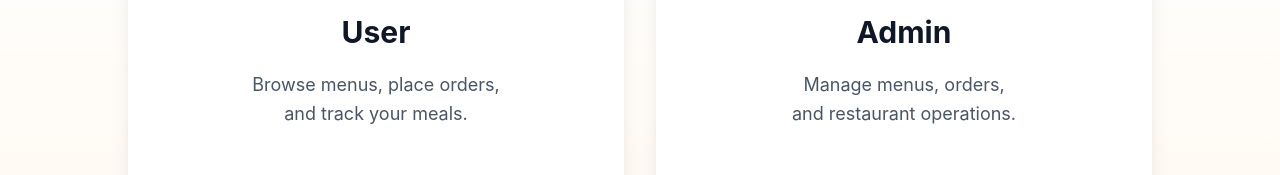
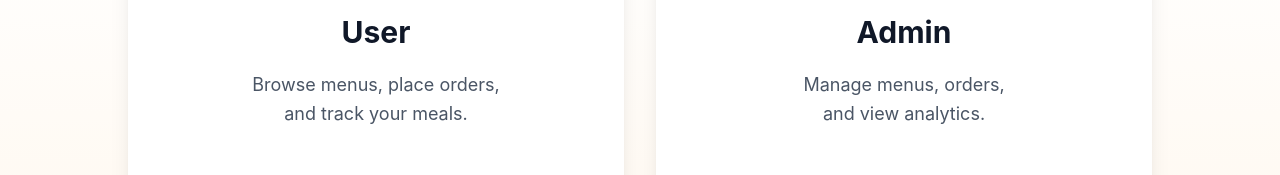
Before and after one commit to tanlerst/FoodCart, a React (Vite) app: page / in a window 1280 px wide. Shown: the part 514-689 px from the top of the page. Built offline with nearby package versions, Linux system fonts and the light colour scheme.

Commit message:
-Updated admin card text

```diff
--- a/src/components/landing/AdminCard.tsx
+++ b/src/components/landing/AdminCard.tsx
@@ -14,7 +14,7 @@ export default function AdminCard() {
                 <p className="mt-5 text-lg leading-relaxed text-gray-600">
                     Manage menus, orders,
                 <br />
-                    and restaurant operations.
+                    and view analytics.
                 </p>
 
                 <button
```
